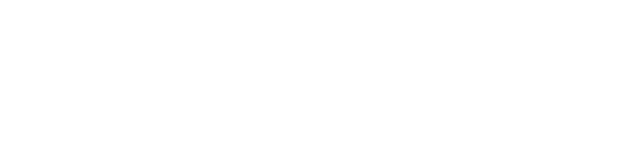
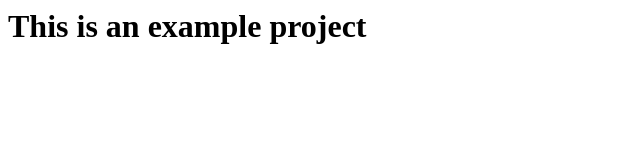
Before and after one commit to Mara127/mara-first-project, a plain HTML site: page index.html in a window 1280 px wide. Shown: the whole page, without its empty margins (0-640 px from the left). Drawn offline with Linux system fonts and the light colour scheme.

Commit message:
add index.html file

```diff
--- a/index.html
+++ b/index.html
@@ -1,9 +1,12 @@
-<!DOCTYPE html>
+<html>
   <html lang="en">
     <head>
       <meta charset="UTF-8" />
       <meta name="viewport" content="width=device-width, initial-scale=1.0" />
       <title>Document</title>
     </head>
-  <body></body>
+    <body>
+      <h1>This is an example project</h1>
+    </body>
   </html>
+</html>
```
Lines whose indentation alone changed are shown as unchanged.
